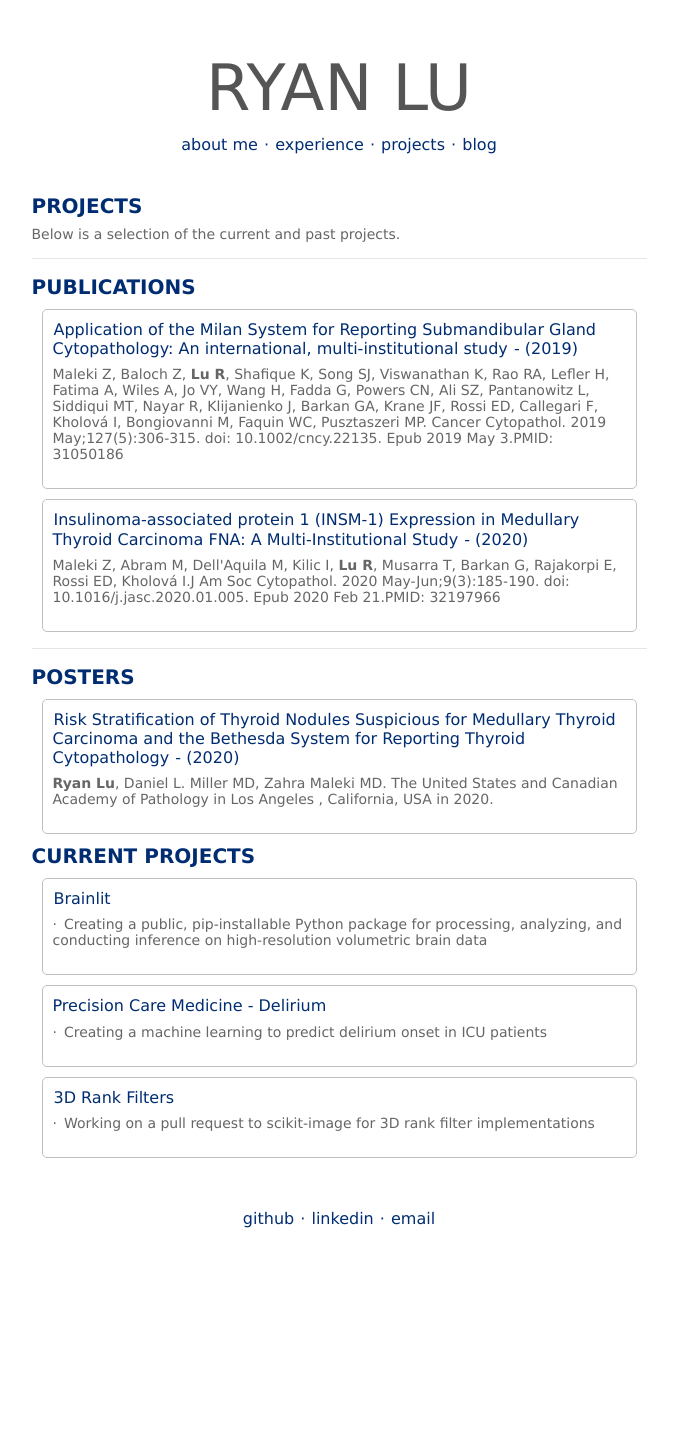
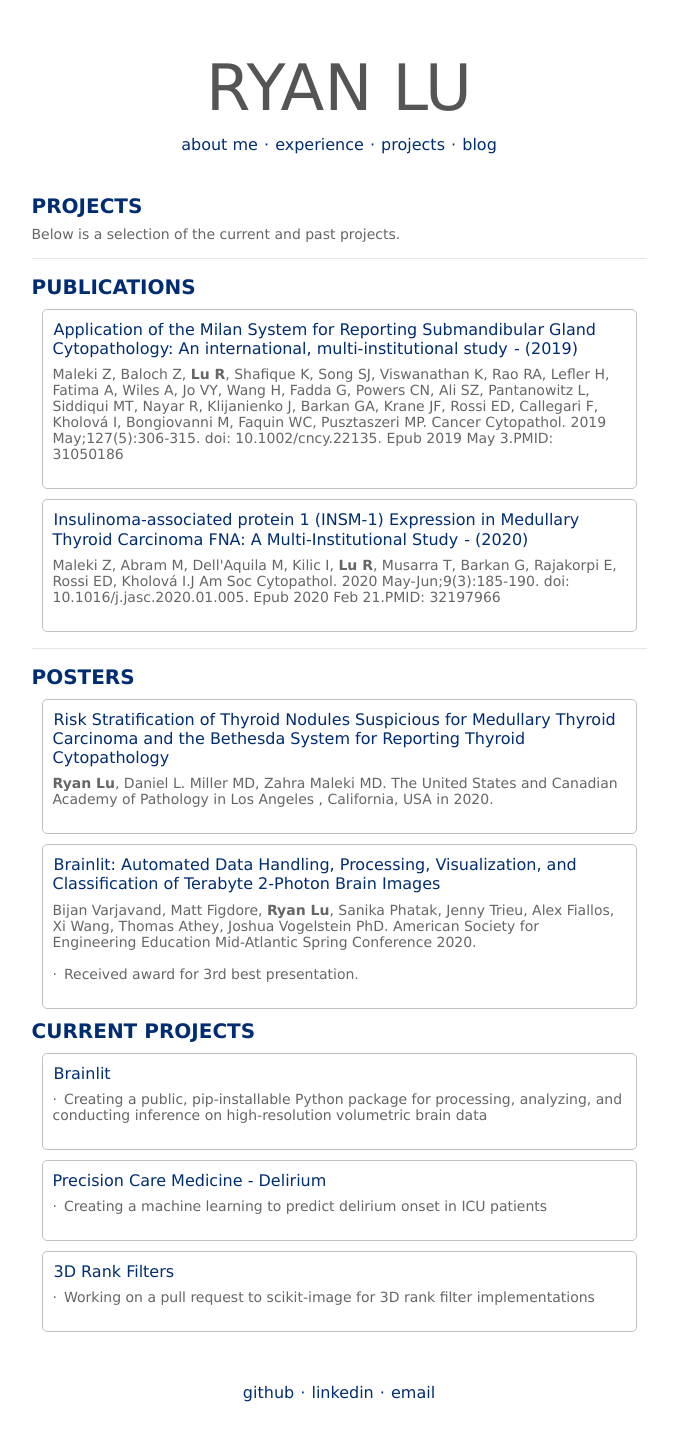
Before and after one commit to ryanlu41/ryanlu41.github.io, a Jekyll site: the page built from projects/index.html, in a window 1280 px wide. Shown: the whole page, without its empty margins (301-979 px from the left). Built offline with Jekyll 4.4.1, drawn with Linux system fonts in a browser that asks for light colours; before the commit the page ends 1262 px from its top, so only the background shows below that.

Commit message:
added brainlit poster

```diff
--- a/css/style.css
+++ b/css/style.css
@@ -78,7 +78,7 @@ a {
     color: #002D72;
     padding: 6px;
     margin: -5px;
-    border-radius: 10px;
+    border-radius: 5px;
 }
 
 a:hover {
--- a/projects/index.html
+++ b/projects/index.html
@@ -29,9 +29,17 @@ title: Ryan Lu - Projects
 
 		<h3>POSTERS</h3>
 		<div class="project-item">
-			<h4><a href="https://ryanlu41.github.io/images/uscapposter.pdf">Risk Stratification of Thyroid Nodules Suspicious for Medullary Thyroid Carcinoma and the Bethesda System for Reporting Thyroid Cytopathology</a> - (2020)</h4>
+			<h4><a href="https://ryanlu41.github.io/images/uscapposter.pdf">Risk Stratification of Thyroid Nodules Suspicious for Medullary Thyroid Carcinoma and the Bethesda System for Reporting Thyroid Cytopathology</a></h4>
 			<p><b>Ryan Lu</b>, Daniel L. Miller MD, Zahra Maleki MD. The United States and Canadian Academy of Pathology in Los Angeles , California,  USA in 2020.</p>
 		</div>
+		<div class="project-item">
+			<h4><a href="https://ryanlu41.github.io/images/brainlitposter.png">Brainlit: Automated Data Handling, Processing, Visualization, and Classification of Terabyte 2-Photon Brain Images</a></h4>
+			<p>Bijan Varjavand, Matt Figdore, <b>Ryan Lu</b>, Sanika Phatak, Jenny Trieu, Alex Fiallos, Xi Wang, Thomas Athey, Joshua Vogelstein PhD. American Society for Engineering Education Mid-Atlantic Spring Conference 2020.</p>
+			<ul>
+				<li>Received award for 3rd best presentation.</li>
+			</ul>
+		</div>
+
 
 		<h3>CURRENT PROJECTS</h3>
 		<div class="project-item">
```
Also changed, not shown: images/brainlitposter.png (added).
